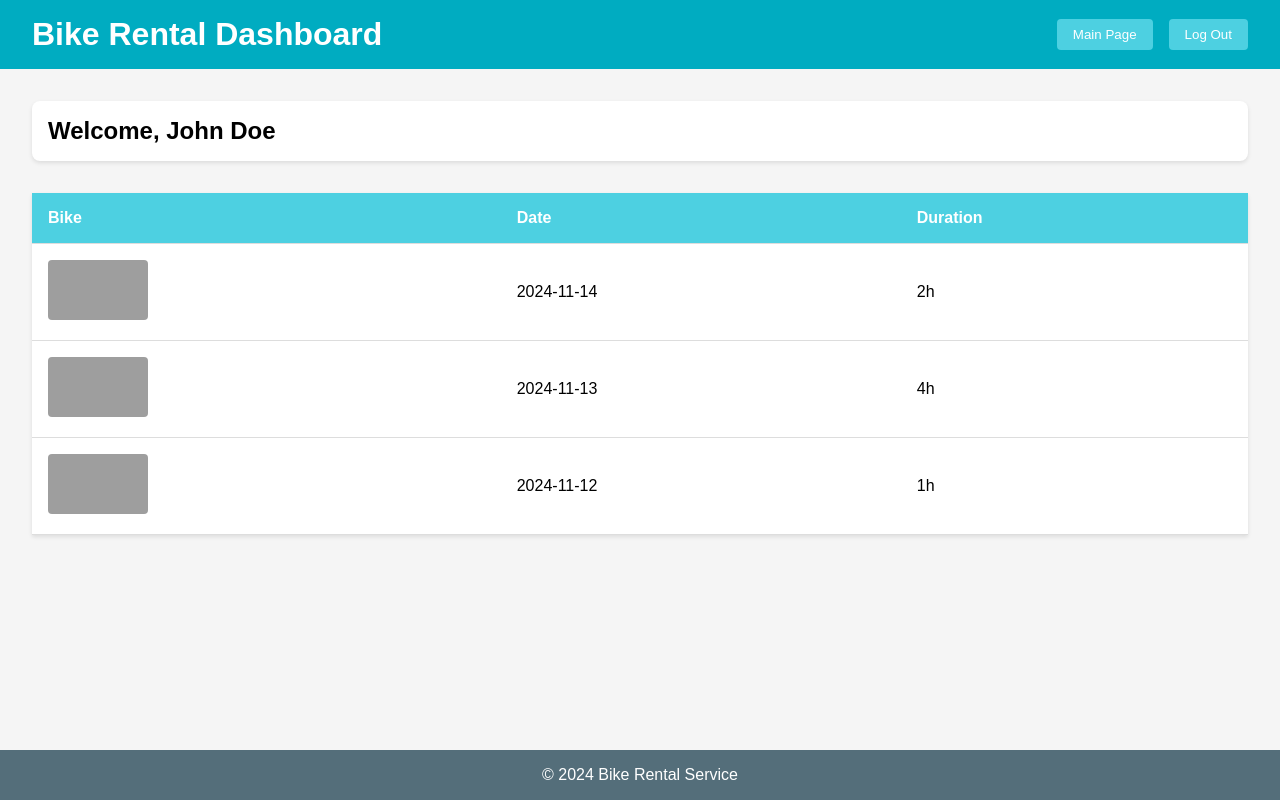
After one commit to xchubuk/vwa_zs2024-2025_xchubuk_xiur, a Flask app: template templates/client_dashboard.html in a window 1280 px wide. The commit adds this page. Run offline with Flask 3, Linux system fonts and the light colour scheme; the template is opened without the code that fills it, so the values that code supplies are empty; grey boxes are pictures that could not be loaded.

Commit message:
dashboard functionality

```diff
--- a/server.py
+++ b/server.py
@@ -126,7 +126,6 @@ def get_bicycles():
 @app.route('/client_dashboard')
 def client_dashboard():
     role = fetch_user_role_from_db()
-    print(role)
     if role != 'client':
         return "Forbidden", 403
     return render_template('client_dashboard.html')
@@ -153,7 +152,7 @@ def entry():
 
 @app.route('/api/get_user_role')
 def get_user_role():
-    role = session.get('role')
+    role = fetch_user_role_from_db()
     if role:
         return jsonify({"role": role})
     return jsonify({"error": "Role not found"}), 401
--- /dev/null
+++ b/static/script_client_dash_page.js
@@ -0,0 +1,26 @@
+const userData = {
+    firstName: "John",
+    lastName: "Doe",
+    rentals: [
+        { bikeImage: "/api/placeholder/100/60", date: "2024-11-14", duration: "2h" },
+        { bikeImage: "/api/placeholder/100/60", date: "2024-11-13", duration: "4h" },
+        { bikeImage: "/api/placeholder/100/60", date: "2024-11-12", duration: "1h" }
+    ]
+};
+
+document.getElementById('userName').textContent = `${userData.firstName} ${userData.lastName}`;
+
+const tableBody = document.getElementById('rentalTableBody');
+userData.rentals.forEach(rental => {
+    const row = document.createElement('tr');
+    row.innerHTML = `
+        <td><img src="${rental.bikeImage}" alt="Bike" class="bike-image"></td>
+        <td>${rental.date}</td>
+        <td>${rental.duration}</td>
+    `;
+    tableBody.appendChild(row);
+});
+
+function logout() {
+    alert('Logout clicked');
+}
--- /dev/null
+++ b/static/style_client_dash_page.css
@@ -0,0 +1,115 @@
+* {
+    margin: 0;
+    padding: 0;
+    box-sizing: border-box;
+    font-family: Arial, sans-serif;
+}
+
+body {
+    min-height: 100vh;
+    display: flex;
+    flex-direction: column;
+}
+
+header {
+    background-color: #00acc1;
+    padding: 1rem 2rem;
+    display: flex;
+    justify-content: space-between;
+    align-items: center;
+    color: white;
+    width: 100%;
+}
+
+.nav-buttons {
+    display: flex;
+    gap: 1rem;
+}
+
+button {
+    padding: 0.5rem 1rem;
+    border: none;
+    border-radius: 4px;
+    background-color: #4dd0e1;
+    color: white;
+    cursor: pointer;
+    transition: background-color 0.3s;
+}
+
+button:hover {
+    background-color: #00838f;
+}
+
+main {
+    flex: 1;
+    padding: 2rem;
+    width: 100%;
+    background-color: #f5f5f5;
+}
+
+.user-info {
+    margin-bottom: 2rem;
+    padding: 1rem;
+    background-color: white;
+    border-radius: 8px;
+    box-shadow: 0 2px 4px rgba(0,0,0,0.1);
+}
+
+.rental-history {
+    width: 100%;
+    border-collapse: collapse;
+    margin-top: 1rem;
+    background-color: white;
+    box-shadow: 0 2px 4px rgba(0,0,0,0.1);
+}
+
+.rental-history th,
+.rental-history td {
+    padding: 1rem;
+    text-align: left;
+    border-bottom: 1px solid #ddd;
+}
+
+.rental-history th {
+    background-color: #4dd0e1;
+    color: white;
+}
+
+.bike-image {
+    width: 100px;
+    height: 60px;
+    object-fit: cover;
+    border-radius: 4px;
+}
+
+footer {
+    background-color: #546e7a;
+    color: white;
+    padding: 1rem;
+    text-align: center;
+    width: 100%;
+}
+
+@media (max-width: 768px) {
+    .rental-history {
+        display: block;
+        overflow-x: auto;
+    }
+
+    main {
+        padding: 1rem;
+    }
+
+    .nav-buttons {
+        gap: 0.5rem;
+    }
+
+    button {
+        padding: 0.4rem 0.8rem;
+        font-size: 0.9rem;
+    }
+
+    header {
+        padding: 1rem;
+    }
+}
--- /dev/null
+++ b/templates/client_dashboard.html
@@ -0,0 +1,42 @@
+<!DOCTYPE html>
+<html lang="en">
+<head>
+    <meta charset="UTF-8">
+    <meta name="viewport" content="width=device-width, initial-scale=1.0">
+    <title>Bike Rental Dashboard</title>
+    <link rel="stylesheet" href="{{ url_for('static', filename='style_client_dash_page.css') }}">
+    <meta name="csrf-token" content="{{ csrf_token() }}">
+</head>
+<body>
+    <header>
+        <h1>Bike Rental Dashboard</h1>
+        <div class="nav-buttons">
+            <button onclick="location.href='/index'">Main Page</button>
+            <button onclick="logout()">Log Out</button>
+        </div>
+    </header>
+
+    <main>
+        <div class="user-info">
+            <h2>Welcome, <span id="userName">John Doe</span></h2>
+        </div>
+
+        <table class="rental-history">
+            <thead>
+                <tr>
+                    <th>Bike</th>
+                    <th>Date</th>
+                    <th>Duration</th>
+                </tr>
+            </thead>
+            <tbody id="rentalTableBody"></tbody>
+        </table>
+    </main>
+
+    <footer>
+        <p>&copy; 2024 Bike Rental Service</p>
+    </footer>
+
+    <script src="{{ url_for('static', filename='script_client_dash_page.js') }}" type="text/javascript"></script>
+</body>
+</html>
--- a/templates/index.html
+++ b/templates/index.html
@@ -12,7 +12,7 @@
         <nav>
             <div class="logo">KoloOnline</div>
             <div class="nav-links">
-                <button>Dashboard</button>
+                <button id="dashboard-button">Dashboard</button>
                 <button id="logout-button">Logout</button>
             </div>
         </nav>
```
Also changed, not shown: static/script_index_page.js (+35 -0 lines), bicycle_rental.db.
